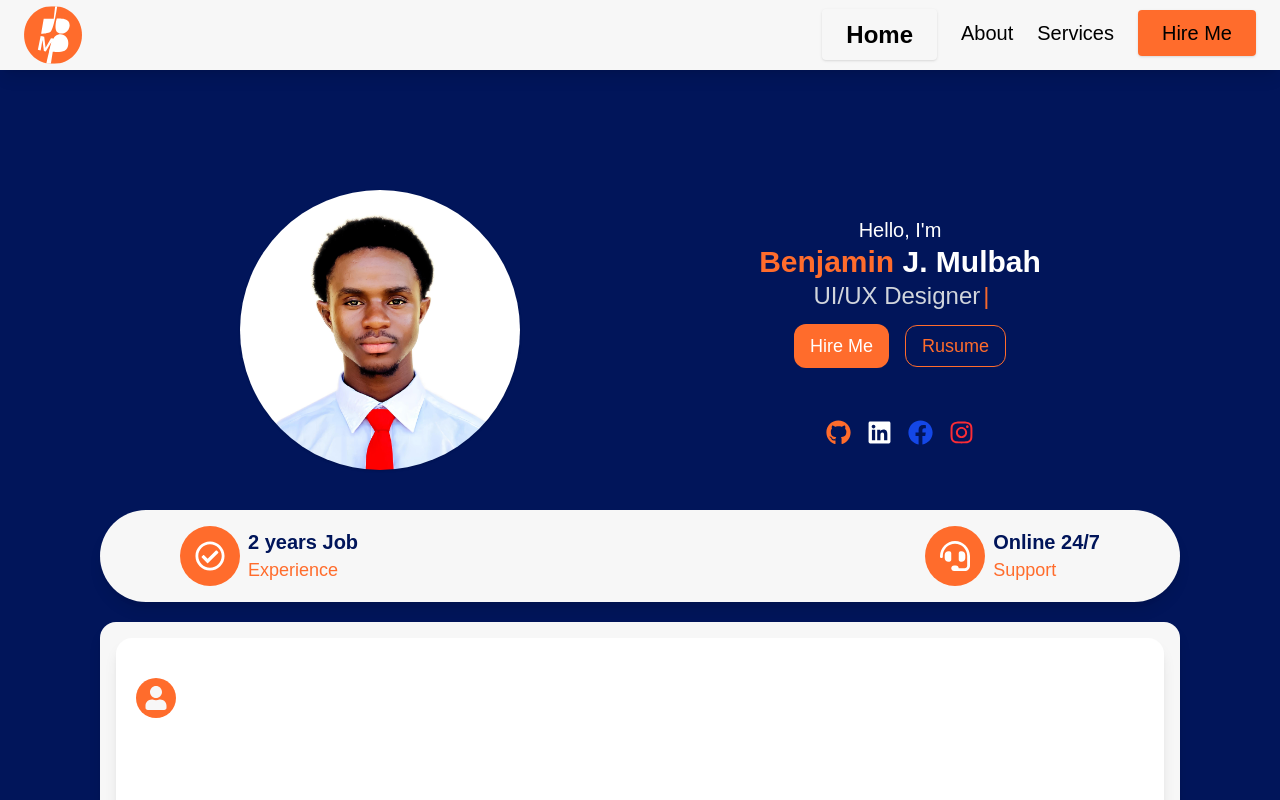
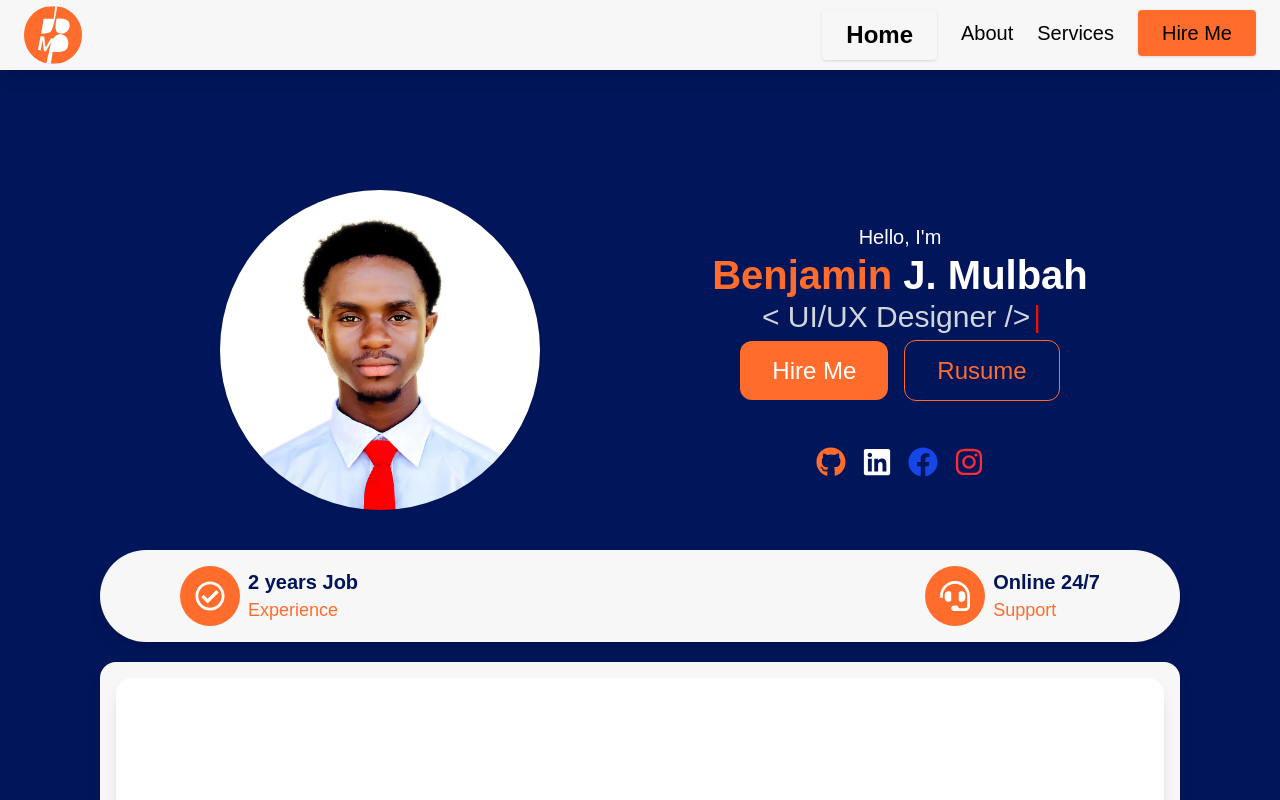
Before and after one commit to iceyben/portfolio-react, a React (Vite) app in the folder portfolio-react-project/: page / in a window 1280 px wide. Shown: the top 800 px of the page. Built offline with nearby package versions, Linux system fonts and the light colour scheme.

Commit message:
fix media query for bigger screens

```diff
--- a/portfolio-react-project/src/App.css
+++ b/portfolio-react-project/src/App.css
@@ -94,7 +94,7 @@ body{
 }
 
 .iconSize{
-  @apply text-[35px] sm:text-[25px]
+  @apply text-[35px] sm:text-[25px] lg:text-[30px]
 }
 
 .btnAnime{
--- a/portfolio-react-project/src/Components/HeroSection.jsx
+++ b/portfolio-react-project/src/Components/HeroSection.jsx
@@ -12,7 +12,11 @@ const HeroSection = () => {
   }, []);
 
   const [text] = useTypewriter({
-    words: ["Frontend Developer", "UI/UX Designer", "Graphic Designer"],
+    words: [
+      "< Frontend Developer />",
+      "< UI/UX Designer />",
+      "< Graphic Designer />",
+    ],
     loop: true,
     typeSpeed: 80,
     deleteSpeed: 50,
@@ -23,39 +27,39 @@ const HeroSection = () => {
     <div id="hero" className="heroSection  ">
       <div data-aos="fade-up" className=" sm:m-auto ">
         <img
-          className="h-56 sm:h-70 rounded-full shadow-sm  sm:m-auto "
+          className="h-56 sm:h-70 lg:h-80 rounded-full shadow-sm  sm:m-auto "
           src={profileImg}
           alt=""
         />
       </div>
 
       <div className="sm:align-center ">
-        <p data-aos="fade-up" className="pt-5 text-xl">
+        <p data-aos="fade-up" className="pt-5 text-xl ">
           Hello, I'm
         </p>
-        <h1 className="font-bold text-3xl">
+        <h1 className="font-bold text-3xl lg:text-[40px]">
           <span className="text-[var(--primary-color)]">Benjamin</span> J.
           Mulbah
         </h1>
         <p
           data-aos="fade-up"
-          className="text-2xl text-[var(--text-color)] pb-5 min-h-[40px] text-center lg:text-gray-300"
+          className="text-2xl text-[var(--text-color)] pb-5 min-h-[40px] text-center lg:text-gray-300 lg:text-3xl"
         >
           {text}
           <span>
-            <Cursor cursorStyle="|" cursorColor="var(--primary-color)" />
+            <Cursor cursorStyle="|" cursorColor="#f61000" />
           </span>
         </p>
 
         <span data-aos="fade-up" className="space-x-4 ">
           <a
-            className="btn1  px-6 py-3 text-xl rounded-xl sm:px-4 sm:text-lg"
+            className="btn1  px-6 py-3 lg:px-8 lg:py-4  text-xl lg:text-2xl rounded-xl sm:px-4 sm:text-lg"
             href="#contact"
           >
             Hire Me
           </a>
           <a
-            className="btn2 px-6 py-3  text-xl border-2  rounded-xl mb sm:px-4 sm:py-2.5 sm:text-lg "
+            className="btn2 px-6 py-3 lg:px-8 lg:py-4  text-xl lg:text-2xl border-2  rounded-xl mb sm:px-4 sm:py-2.5 sm:text-lg "
             href={myCV}
             download
             target="_blank"
```
